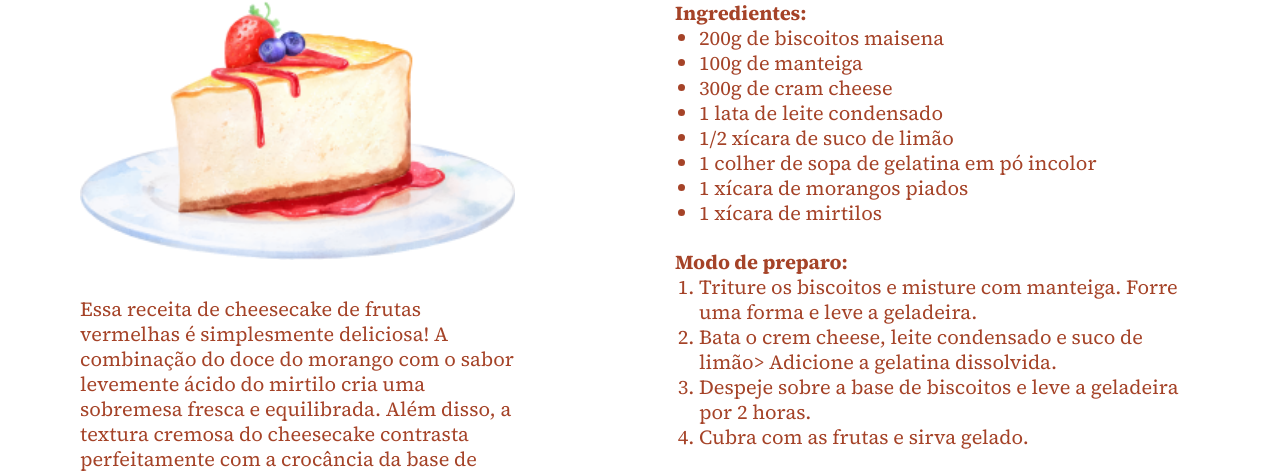
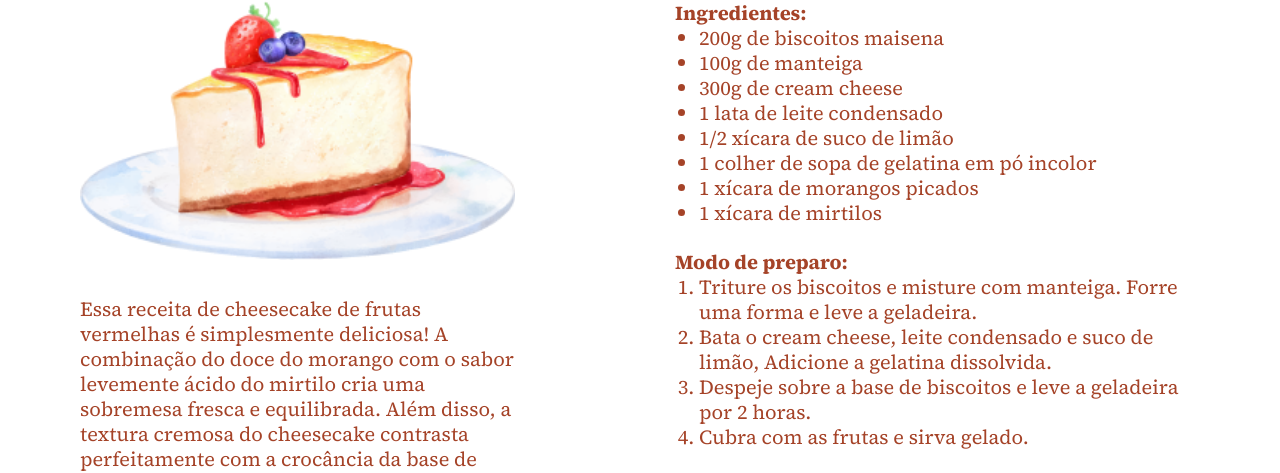
Before and after one commit to kauednar/rocketseat, a plain HTML site: page desafios/Projeto - CheeseCake/index.html in a window 1280 px wide. Shown: the part 171-644 px from the top of the page. Drawn offline with Linux system fonts and the light colour scheme.

Commit message:
update projeto cheesecake

```diff
--- a/desafios/Projeto - CheeseCake/index.html
+++ b/desafios/Projeto - CheeseCake/index.html
@@ -20,18 +20,18 @@
             <ul>
                 <li>200g de biscoitos maisena</li>
                 <li>100g de manteiga</li>
-                <li>300g de cram cheese</li>
+                <li>300g de cream cheese</li>
                 <li>1 lata de leite condensado</li>
                 <li>1/2 xícara de suco de limão</li>
                 <li>1 colher de sopa de gelatina em pó incolor</li>
-                <li>1 xícara de morangos piados</li>
+                <li>1 xícara de morangos picados</li>
                 <li>1 xícara de mirtilos</li>
             </ul>
 
             <strong>Modo de preparo:</strong>
             <ol>
                 <li>Triture os biscoitos e misture com manteiga. Forre uma forma e leve a geladeira.</li>
-                <li>Bata o crem cheese, leite condensado e suco de limão> Adicione a gelatina dissolvida.</li>
+                <li>Bata o cream cheese, leite condensado e suco de limão, Adicione a gelatina dissolvida.</li>
                 <li>Despeje sobre a base de biscoitos e leve a geladeira por 2 horas.</li>
                 <li>Cubra com as frutas e sirva gelado.</li>
             </ol>
```
